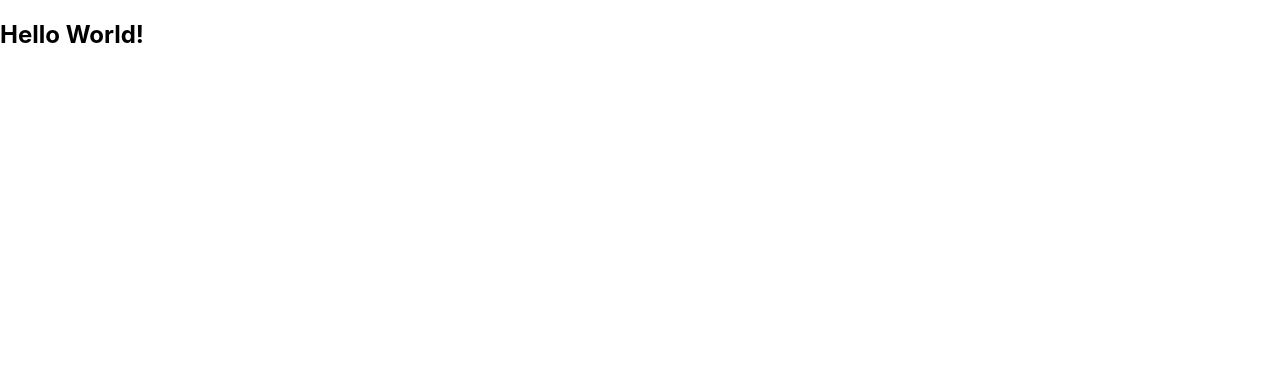
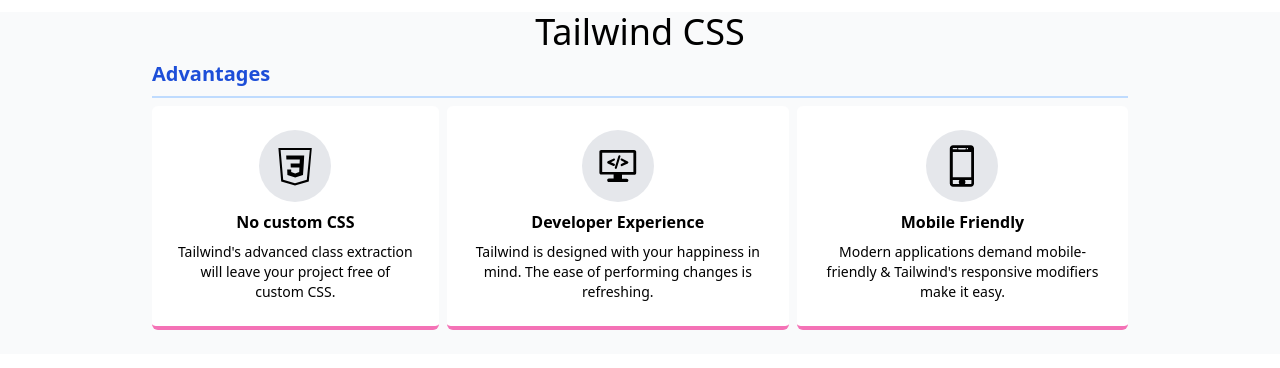
Before and after one commit to JS-7274/CSJSE-Clone, a React (Create React App) app in the folder csjse-app/: page / in a window 1280 px wide. Shown: the top 368 px of the page. Built offline with nearby package versions, Linux system fonts and the light colour scheme.

Commit message:
Tailwind CSS Setup

```diff
--- a/csjse-app/src/App.js
+++ b/csjse-app/src/App.js
@@ -4,8 +4,69 @@
 
 function App() {
   return (
-    <div className="App">
-      <Home></Home>
+    <div className="App mt-3 bg-gray-50">
+      <div class="mx-auto p-6 pt-0 sm:max-w-5xl">
+        <h1 className="mb-2 text-center text-4xl font-medium">Tailwind CSS</h1>
+        <h2 class="border-b-2 border-blue-200 pb-2 text-xl font-bold capitalize text-blue-700">
+          Advantages
+        </h2>
+        <div class="mt-2 sm:flex sm:gap-2">
+          <div class="flex flex-col items-center rounded-md border-b-4 border-pink-400 bg-white p-6 text-center">
+            <div class="rounded-full bg-gray-200 p-3">
+              <svg
+                class="h-12 w-12 fill-current"
+                xmlns="http://www.w3.org/2000/svg"
+                viewBox="0 0 24 24"
+              >
+                <path
+                  d="M18.9 19.7l-6.9 2-6.9-2L3.7 3h16.7c-.5 5.6-1 11.1-1.5 16.7zM19.4 4H4.8l1.3 14.9 5.9 1.7 5.9-1.7L19.4 4zM8.1 13.8h2V15l2 .7 2-.7.1-2.2H9.9l-.1-2h4.5l.1-2H7.7l-.1-2h9l-.2 3.9-.4 5.8-3.9 1.3-3.9-1.3-.1-2.7z"
+                  fill-rule="evenodd"
+                  clip-rule="evenodd"
+                ></path>
+              </svg>
+            </div>
+            <h3 class="my-2 text-base font-bold">No custom CSS</h3>
+            <p class="text-sm">
+              Tailwind's advanced class extraction will leave your project free
+              of custom CSS.
+            </p>
+          </div>
+
+          <div class="mt-2 flex flex-col items-center rounded-md border-b-4 border-pink-400 bg-white p-6 text-center sm:mt-0">
+            <div class="rounded-full bg-gray-200 p-3">
+              <svg
+                class="h-12 w-12 fill-current"
+                xmlns="http://www.w3.org/2000/svg"
+                viewBox="0 0 24 24"
+              >
+                <path d="M20.1 4H3.6c-.5 0-.9.4-.9.9v10.5c0 .5.4.9.9.9h6.2v2H7.4c-.5 0-.8.4-.8.8s.3.9.8.9h9c.5 0 .8-.4.8-.8s-.4-.8-.8-.8H14v-2h6.2c.5 0 .9-.4.9-.9V4.9c-.1-.5-.5-.9-1-.9zm-.4 11H4.1V5.4h15.6V15zM6.9 10.7L9.7 12h.2c.1 0 .2 0 .3-.1.2-.1.3-.3.3-.5s-.1-.4-.3-.5l-1.7-.8 1.7-.8c.2-.1.3-.3.3-.5s-.1-.4-.3-.5h-.3c-.1 0-.2 0-.2.1L6.9 9.6c-.2.1-.3.3-.3.5 0 .3.1.5.3.6zm3.6 2.6c.1.1.3.2.4.2.2 0 .4-.2.5-.4l1.8-5.8c.1-.2 0-.4-.1-.5-.1-.1-.3-.2-.4-.2-.2 0-.4.2-.5.4l-1.8 5.8c0 .2 0 .4.1.5zm2.8-4.5c0 .2.1.4.3.5l1.7.8-1.7.9c-.2.1-.3.3-.3.5s.1.4.3.5c.1.1.2.1.3.1.1 0 .2 0 .2-.1l2.8-1.3c.2-.1.3-.3.3-.5s-.1-.4-.3-.5L14 8.3c-.1 0-.1-.1-.2-.1s-.2 0-.3.1c-.1.2-.2.3-.2.5z"></path>
+              </svg>
+            </div>
+            <h3 class="my-2 text-base font-bold">Developer Experience</h3>
+            <p class="text-sm">
+              Tailwind is designed with your happiness in mind. The ease of
+              performing changes is refreshing.
+            </p>
+          </div>
+
+          <div class="mt-2 flex flex-col items-center rounded-md border-b-4 border-pink-400 bg-white p-6 text-center sm:mt-0">
+            <div class="rounded-full bg-gray-200 p-3">
+              <svg
+                class="h-12 w-12 fill-current"
+                xmlns="http://www.w3.org/2000/svg"
+                viewBox="0 0 24 24"
+              >
+                <path d="M15.3 3.3c0-.2.1-.3.3-.3h.4c.2 0 .3.1.3.3 0 .2-.1.3-.3.3h-.3c-.2.1-.4-.1-.4-.3zm-5 .4h3.3c.2 0 .3-.1.3-.3.1-.3 0-.4-.2-.4h-3.3c-.3 0-.4.1-.4.3 0 .2.1.4.3.4zm7.4 14.6v2.5c0 .7-.5 1.2-1.2 1.2h-9c-.7 0-1.2-.5-1.2-1.2V3.2c0-.7.6-1.2 1.2-1.2h8.9c.7 0 1.2.5 1.2 1.2v15.1zM7 18h10V4.7H7V18zM7 3.2V4h10v-.8c0-.3-.2-.5-.5-.5h-9c-.3 0-.5.2-.5.5zm10 17.6v-2.1H7v2.1c0 .3.2.5.5.5h8.9c.4 0 .6-.2.6-.5zm-3.7-.9v.2c0 .5-.4.9-.9.9h-.8c-.5 0-.9-.4-.9-.9v-.2c0-.5.4-.9.9-.9h.8c.5 0 .9.4.9.9zm-.6 0c0-.1-.1-.3-.3-.3h-.8c-.1 0-.3.1-.3.3v.2c0 .1.1.3.3.3h.8c.1 0 .3-.1.3-.3v-.2zm3.8 2.5h-9c-.9 0-1.6-.7-1.6-1.6V3.2c0-.9.7-1.6 1.6-1.6h8.9c.9 0 1.6.7 1.6 1.6v17.6c0 .9-.7 1.6-1.5 1.6zM13.4 21h3.1c.1 0 .2-.1.2-.2V19h-3.3c.2.2.3.5.3.9v.2c0 .3-.1.6-.3.9zm-6-2v1.8c0 .1.1.2.2.2h3.1c-.2-.2-.3-.5-.3-.9v-.2c0-.3.1-.6.3-.9H7.4zm0-1.4h9.2V5H7.4v12.6zm6.9-14h.7v-.3V3h-.7c0 .1.1.2.1.3s0 .2-.1.3zm-6.9 0h2.3c0-.1-.1-.2-.1-.3s0-.2.1-.3H7.5c-.1 0-.1.1-.1.2v.4z"></path>
+              </svg>
+            </div>
+            <h3 class="my-2 text-base text-base font-bold">Mobile Friendly</h3>
+            <p class="text-sm">
+              Modern applications demand mobile-friendly & Tailwind's responsive
+              modifiers make it easy.
+            </p>
+          </div>
+        </div>
+      </div>
     </div>
   );
 }
--- a/csjse-app/src/index.css
+++ b/csjse-app/src/index.css
@@ -1,4 +1,8 @@
-body {
+@tailwind base;
+@tailwind components;
+@tailwind utilities;
+
+/*body {
   margin: 0;
   font-family: -apple-system, BlinkMacSystemFont, 'Segoe UI', 'Roboto', 'Oxygen',
     'Ubuntu', 'Cantarell', 'Fira Sans', 'Droid Sans', 'Helvetica Neue',
@@ -10,4 +14,4 @@
 code {
   font-family: source-code-pro, Menlo, Monaco, Consolas, 'Courier New',
     monospace;
-}
+}*/
--- /dev/null
+++ b/csjse-app/tailwind.config.js
@@ -0,0 +1,10 @@
+/** @type {import('tailwindcss').Config} */
+module.exports = {
+  content: [
+    "./src/**/*.{js,jsx,ts,tsx}",
+  ],
+  theme: {
+    extend: {},
+  },
+  plugins: [],
+}
```
Also changed, not shown: csjse-app/package.json (+7 -1 lines), 1 other file (tests, documents, lock files or other folders).
